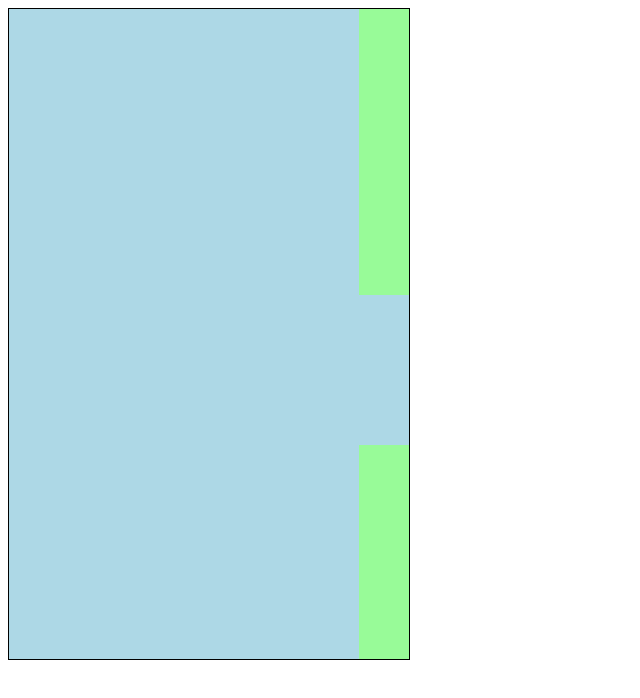
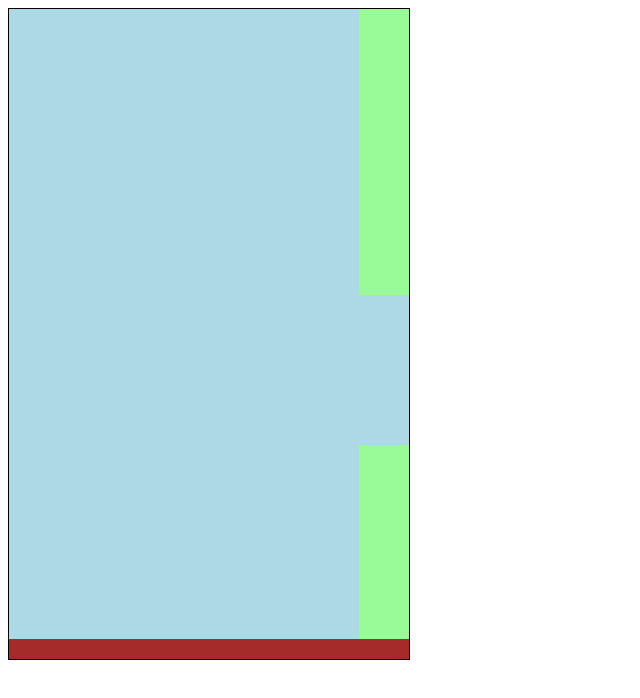
Before and after one commit to sir-radar/flappyBirdClone, a Svelte app: page / in a window 1280 px wide. Shown: the top 698 px of the page, without its empty margins (0-640 px from the left). Built offline with nearby package versions, Linux system fonts and the light colour scheme.

Commit message:
added pipe move logic and ground ui

```diff
--- a/src/Game.svelte
+++ b/src/Game.svelte
@@ -3,6 +3,10 @@
     import Pipe from "./Pipe.svelte";
     const game = new GameController();
     let frame = game.newGame();
+
+    setInterval(() => {
+        // frame = game.nextFrame();
+    }, 1000 / 90);
 </script>
 
 <style>
@@ -12,9 +16,17 @@
         overflow: hidden;
         background-color: lightblue;
     }
+    #ground {
+        background-color: brown;
+        width: 100%;
+        position: absolute;
+        bottom: 0;
+        left: 0;
+    }
 </style>
 
 <main style="width:{frame.width}px; height:{frame.height}px;" class="game">
     <Pipe pipe={frame.firstPipe} />
     <Pipe pipe={frame.secondPipe} />
+    <section style="height:{frame.ground.height}px;" id="ground" />
 </main>
--- a/src/game.ts
+++ b/src/game.ts
@@ -6,6 +6,11 @@ export interface Frame {
     score: number;
     firstPipe: PipePair;
     secondPipe: PipePair;
+    ground: Ground;
+}
+
+export interface Ground {
+    height: number;
 }
 
 export interface PipePair{
@@ -32,6 +37,9 @@ export class GameController {
         public readonly pipeGap = 150,
         public readonly minTopForTopPipe = 70,
         public readonly maxTopForTopPipe = 350,
+        public readonly generateNewPipePercent = 0.7,
+        public readonly speed = 1,
+        public readonly groundHeight = 20,
 
     ){}
 
@@ -46,8 +54,24 @@ export class GameController {
             gameOver: false,
             gameStarted: false,
             firstPipe,
-            secondPipe
+            secondPipe,
+            ground:{
+                height: this.groundHeight
+            }
         }
+
+        return this.frame;
+    }
+
+    public nextFrame(){
+        this.frame.firstPipe = this.movePipe(
+            this.frame.firstPipe,
+            this.frame.secondPipe
+        );
+        this.frame.secondPipe = this.movePipe(
+            this.frame.secondPipe,
+            this.frame.firstPipe
+        );
 
         return this.frame;
     }
@@ -58,7 +82,7 @@ export class GameController {
         );
     }
 
-    private createPipe(show: boolean): PipePair{
+    private createPipe(show: boolean): PipePair {
         const height = this.randomYForTopPipe();
 
         return {
@@ -75,4 +99,26 @@ export class GameController {
             show,
         }
     }
+
+    private movePipe(pipe: PipePair, otherPipe: PipePair){
+        if(pipe.show && pipe.left <= this.pipeWidth * -1){
+            pipe.show = false;
+            return pipe;
+        }
+
+        if(pipe.show){
+            pipe.left -= this.speed;
+        }
+
+        if(
+            otherPipe.left < this.width * (1 - this.generateNewPipePercent) &&
+            otherPipe.show && !pipe.show
+        ){
+            return this.createPipe(true)
+        }
+
+        return pipe;
+    }
+
+
 }
```
